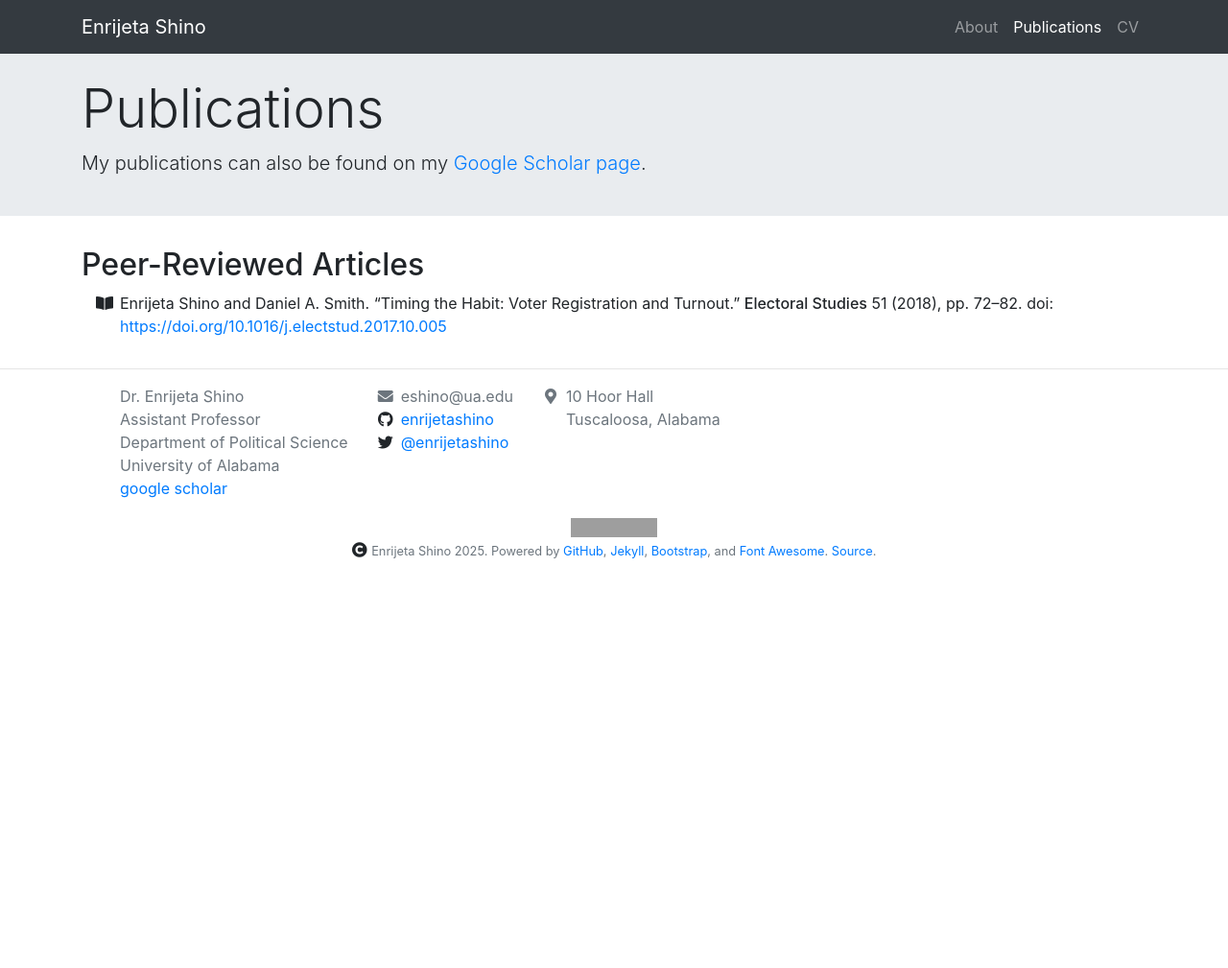
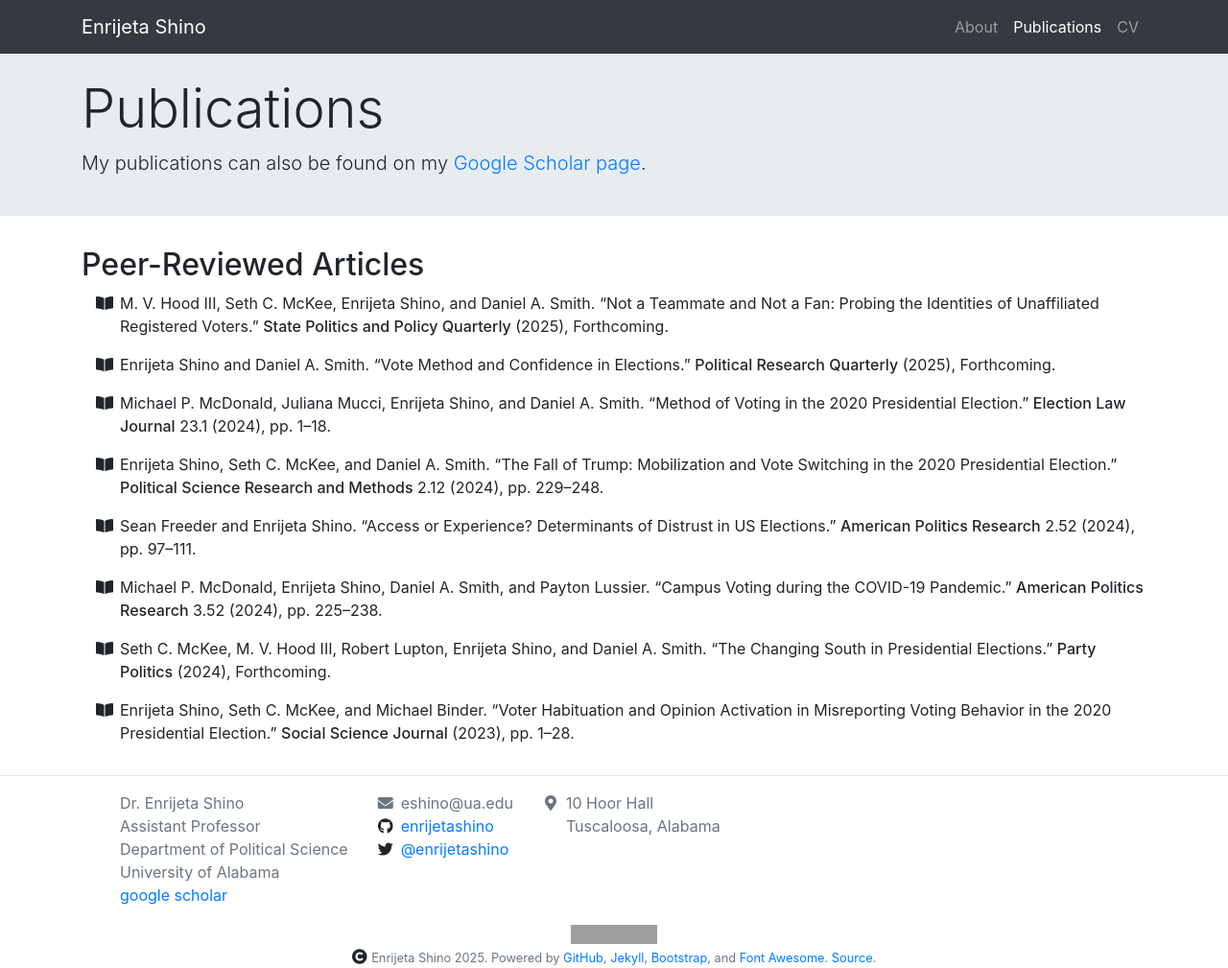
Before and after one commit to enrijetashino/enrijetashino.github.io, a Jekyll site: the page built from _pages/publications.md, in a window 1280 px wide. Shown: the whole page at 96% size. Built offline with Jekyll 4.4.1, drawn with Linux system fonts in a browser that asks for light colours; nearby versions of some CDN libraries; before the commit the page ends 900 px from its top, so only the background shows below that; grey boxes are pictures that could not be loaded.

Commit message:
Update publications.yml

```diff
--- a/_data/publications.yml
+++ b/_data/publications.yml
@@ -37,9 +37,58 @@ publication_types:
 publications:
 
 - citation: |
-    Enrijeta Shino and Daniel A. Smith. "Timing the Habit: Voter Registration and Turnout."
-    <span style="font-weight: 500;">Electoral Studies</span> 51 (2018), pp. 72–82.
-    doi: <https://doi.org/10.1016/j.electstud.2017.10.005>
-  year: 2018
+    Enrijeta Shino and Daniel A. Smith. "Vote Method and Confidence in Elections."
+    <span style="font-weight: 500;">Political Research Quarterly</span> (2025), Forthcoming.
+  year: 2025
   type: peer-reviewed-article
   venue: journal
+
+- citation: |
+    M. V. Hood III, Seth C. McKee, Enrijeta Shino, and Daniel A. Smith. "Not a Teammate and Not a Fan:
+    Probing the Identities of Unaffiliated Registered Voters."
+    <span style="font-weight: 500;">State Politics and Policy Quarterly</span> (2025), Forthcoming.
+  year: 2025
+  type: peer-reviewed-article
+  venue: journal
+
+- citation: |
+    Seth C. McKee, M. V. Hood III, Robert Lupton, Enrijeta Shino, and Daniel A. Smith. "The Changing South in Presidential Elections."
+    <span style="font-weight: 500;">Party Politics</span> (2024), Forthcoming.
+  year: 2024
+  type: peer-reviewed-article
+  venue: journal
+
+- citation: |
+    Michael P. McDonald, Enrijeta Shino, Daniel A. Smith, and Payton Lussier. "Campus Voting during the COVID-19 Pandemic."
+    <span style="font-weight: 500;">American Politics Research</span> 3.52 (2024), pp. 225–238.
+  year: 2024
+  type: peer-reviewed-article
+  venue: journal
+
+- citation: |
+    Sean Freeder and Enrijeta Shino. "Access or Experience? Determinants of Distrust in US Elections."
+    <span style="font-weight: 500;">American Politics Research</span> 2.52 (2024), pp. 97–111.
+  year: 2024
+  type: peer-reviewed-article
+  venue: journal
+
+- citation: |
+    Enrijeta Shino, Seth C. McKee, and Daniel A. Smith. "The Fall of Trump: Mobilization and Vote Switching in the 2020 Presidential Election."
+    <span style="font-weight: 500;">Political Science Research and Methods</span> 2.12 (2024), pp. 229–248.
+  year: 2024
+  type: peer-reviewed-article
+  venue: journal
+
+- citation: |
+    Michael P. McDonald, Juliana Mucci, Enrijeta Shino, and Daniel A. Smith. "Method of Voting in the 2020 Presidential Election."
+    <span style="font-weight: 500;">Election Law Journal</span> 23.1 (2024), pp. 1–18.
+  year: 2024
+  type: peer-reviewed-article
+  venue: journal
+
+- citation: |
+    Enrijeta Shino, Seth C. McKee, and Michael Binder. "Voter Habituation and Opinion Activation in Misreporting Voting Behavior in the 2020 Presidential Election."
+    <span style="font-weight: 500;">Social Science Journal</span> (2023), pp. 1–28.
+  year: 2023
+  type: peer-reviewed-article
+  venue: journal
```
